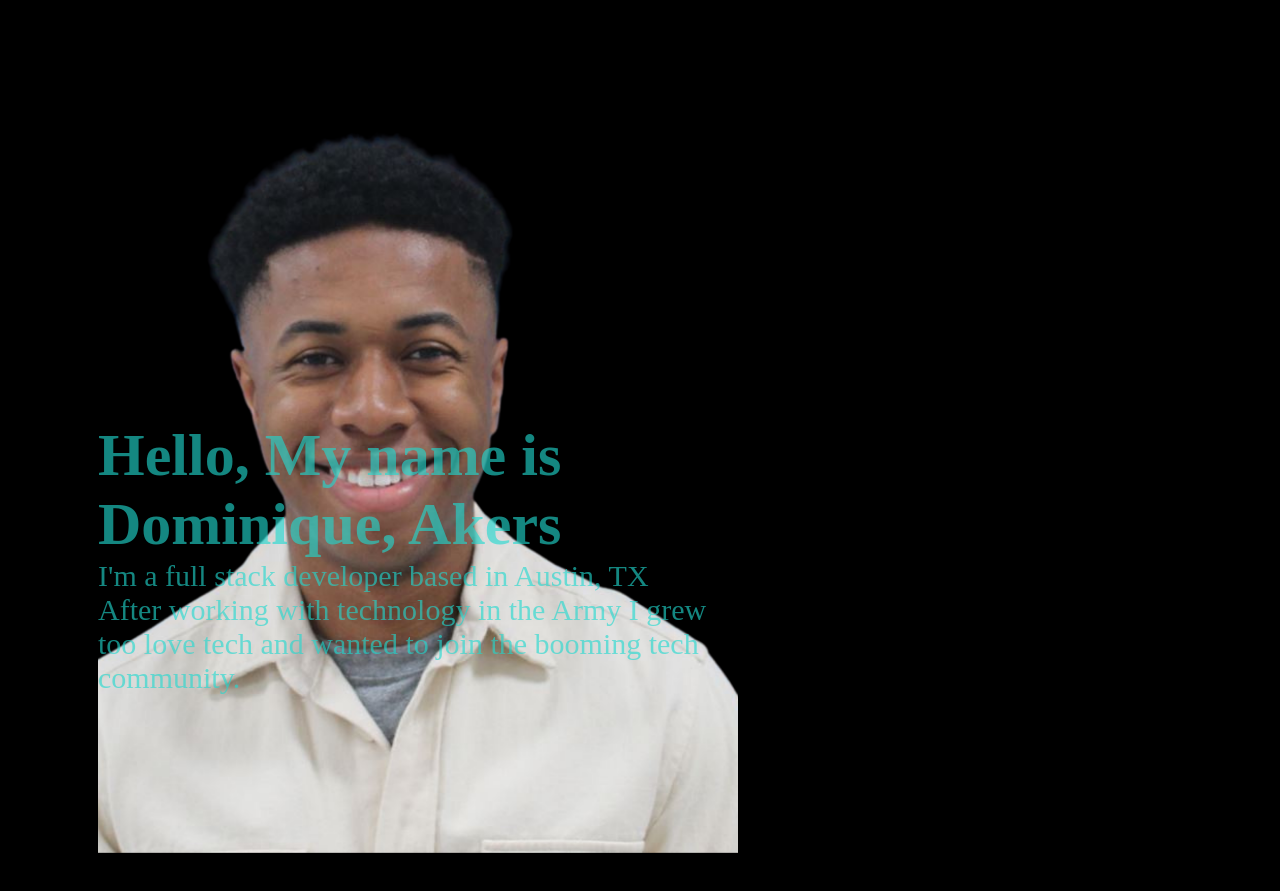
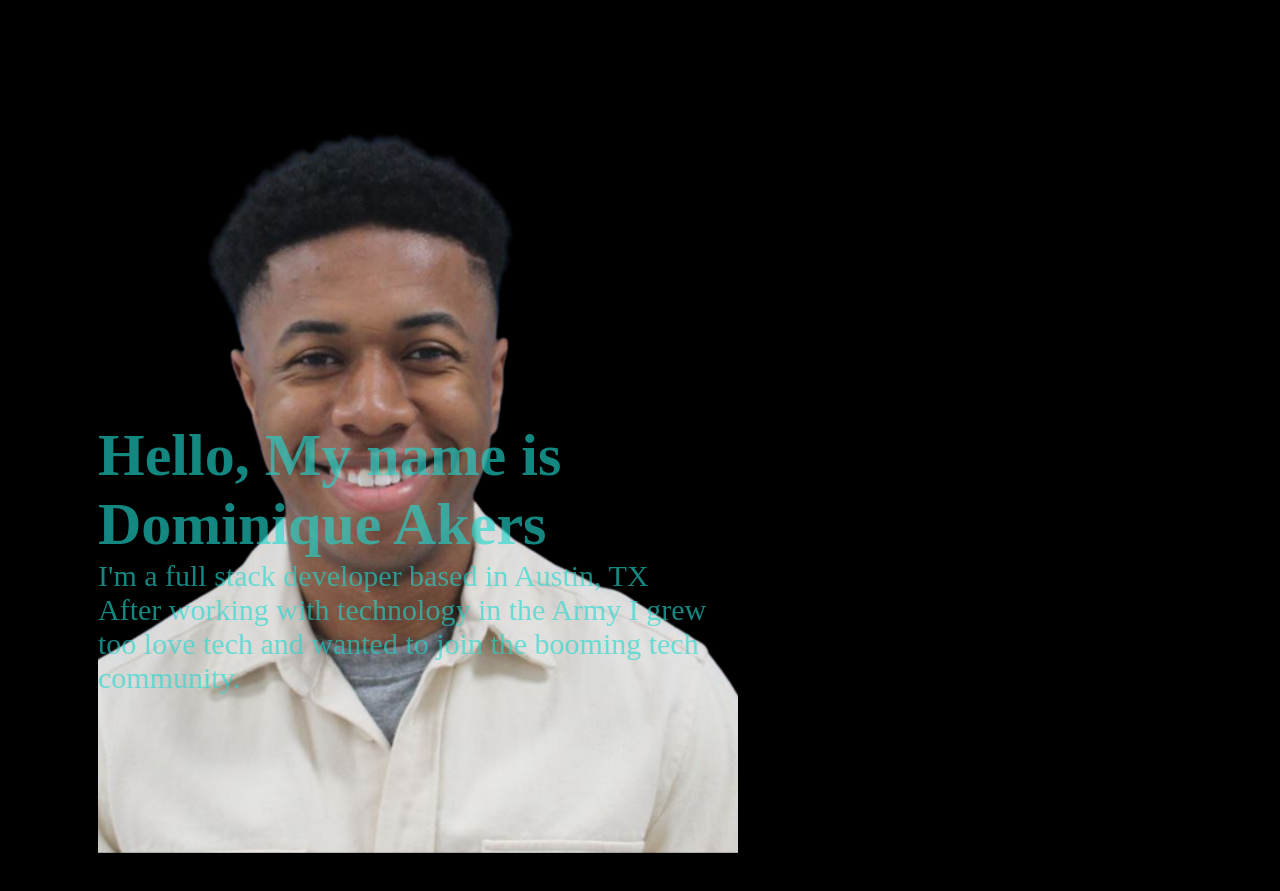
Before and after one commit to Dommy99/Vetswhocode, a plain HTML site: page index.html in a window 1280 px wide. Shown: the part 55-946 px from the top of the page. Drawn offline with Linux system fonts and the light colour scheme.

Commit message:
fixed grammar

```diff
--- a/index.html
+++ b/index.html
@@ -28,7 +28,7 @@
     <!-- Hero section -->
     <section class="hero" id="about">
       <div>
-        <h2>Hello, My name is Dominique, Akers</h2>
+        <h2>Hello, My name is Dominique Akers</h2>
         <p>I'm a full stack developer based in Austin, TX</p>
         <p> After working with technology in the Army I grew too love tech and wanted to join the booming tech community.</p>
       </div>
```
